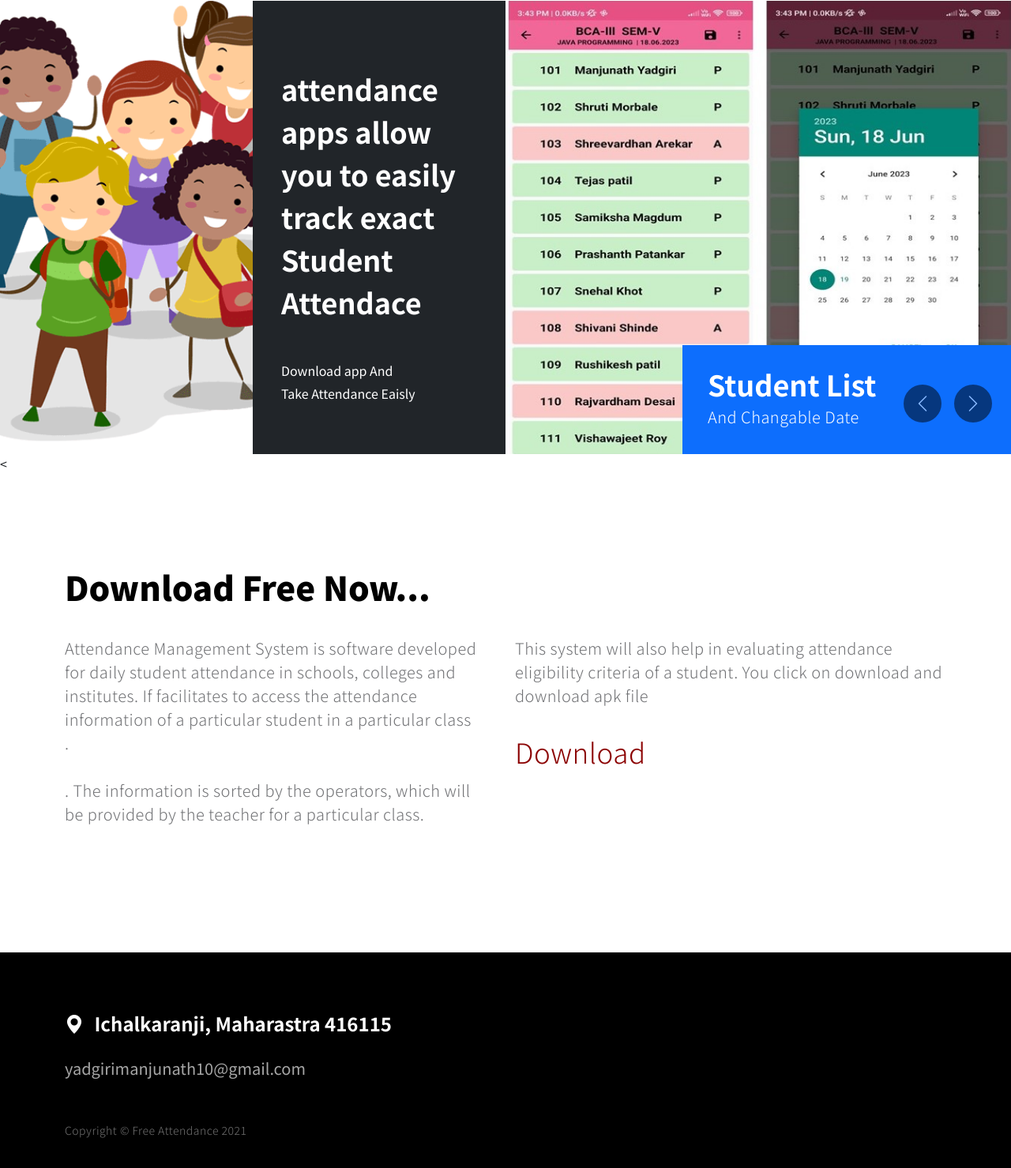
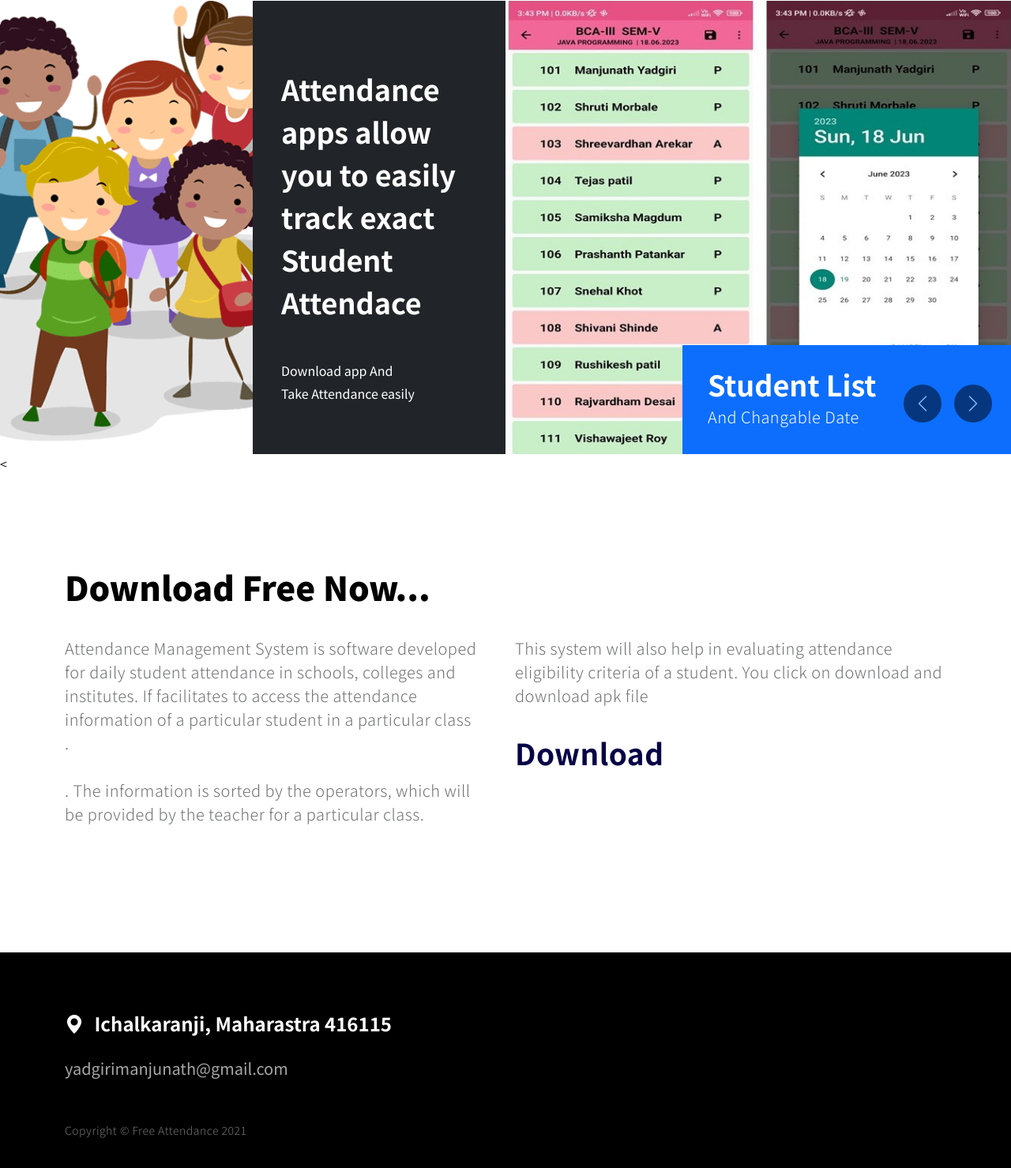
Before and after one commit to Manjunathy10/Manjunathy10.github.io, a plain HTML site: page index.html in a window 1280 px wide. Shown: the part 875-2354 px from the top of the page at 79% size. Drawn offline with Linux system fonts and the light colour scheme.

Commit message:
Add files via upload

```diff
--- a/css/templatemo-nomad-force.css
+++ b/css/templatemo-nomad-force.css
@@ -118,7 +118,7 @@ button {
 }
 
 a {
-  color:darkred;
+  color:rgb(7, 3, 71);
   text-decoration: none;
 }
 
--- a/index.html
+++ b/index.html
@@ -97,7 +97,7 @@ https://templatemo.com/tm-567-nomad-force
 
                         <div class="col-lg-3 col-12 bg-dark">
                             <div class="d-flex flex-column flex-wrap justify-content-center h-100 py-5 px-4 pt-lg-4 pb-lg-0">
-                                <h3 class="text-white mb-3" data-aos="fade-up">attendance apps allow you to easily track exact Student Attendace </h3>
+                                <h3 class="text-white mb-3" data-aos="fade-up">Attendance apps allow you to easily track exact Student Attendace </h3>
 
                                 <p class="text-secondary-white-color" data-aos="fade-up"></p>
 
@@ -105,7 +105,7 @@ https://templatemo.com/tm-567-nomad-force
 
                                     <a href="#news" class="text-white custom-link" data-aos="zoom-in" data-aos-delay="100">Download app And </a>
 
-                                    <a href="#contact" class="text-white custom-link" data-aos="zoom-in" data-aos-delay="300">Take Attendance Eaisly</a>
+                                    <a href="#contact" class="text-white custom-link" data-aos="zoom-in" data-aos-delay="300">Take Attendance easily</a>
                                 </div>
 
                             </div>
@@ -138,7 +138,7 @@ https://templatemo.com/tm-567-nomad-force
                                         <img src="images/Att1.jpg" class="img-fluid team-image" alt="">
 
                                         <div class="team-thumb bg-success">
-                                            <h3 class="text-white mb-0">Easy And Frindaly </h3>
+                                            <h3 class="text-white mb-0">Easy And Friendly </h3>
 
                                             <p class="text-secondary-white-color mb-0">Application</p>
                                         </div>
@@ -150,7 +150,7 @@ https://templatemo.com/tm-567-nomad-force
                                         <div class="team-thumb bg-info">
                                             <h3 class="text-white mb-0">Class List.</h3>
 
-                                            <p class="text-secondary-white-color mb-0">Easly Add new Class</p>
+                                            <p class="text-secondary-white-color mb-0">Easily Add new Class</p>
                                         </div>
                                     </div>
 
@@ -184,7 +184,6 @@ https://templatemo.com/tm-567-nomad-force
             </section>
 
 
-                                <div class="news-category bg-warning text-white">News</div>
 
                                 <
 
@@ -201,7 +200,7 @@ https://templatemo.com/tm-567-nomad-force
 
                         <div class="col-lg-6 col-12 mt-lg-3 mb-lg-5">
                             <p data-aos="fade-up" data-aos-delay="500">This system will also help in evaluating attendance eligibility criteria of a student.
-                                 You click on download and download apk file <br><br><a href="app-debug.apk" download="Attendace.apk" style="font-size: 35px; align-items: center;">Download</a></p>
+                                 You click on download and download apk file <br><br><a href="app-debug.apk" download="Attendace.apk" style="font-size: 37px; align-items: center;font-weight: bold;">Download</a></p>
                         </div>
 
                     </div>
@@ -221,7 +220,7 @@ https://templatemo.com/tm-567-nomad-force
                         </h5>
 
                         <a href="mailto:info@company.com" class="custom-link mt-3 mb-5">
-                            yadgirimanjunath10@gmail.com
+                            yadgirimanjunath@gmail.com
                         </a>
                     </div>
 
```
